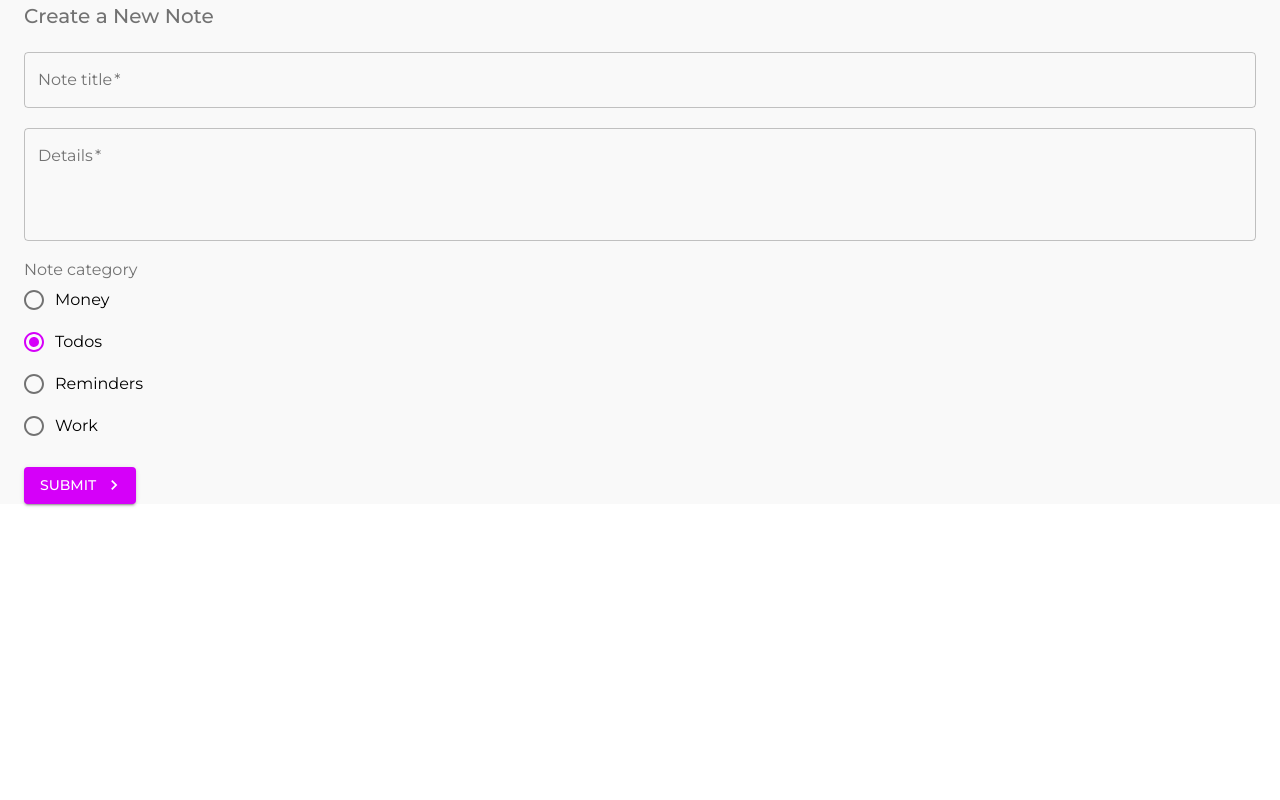
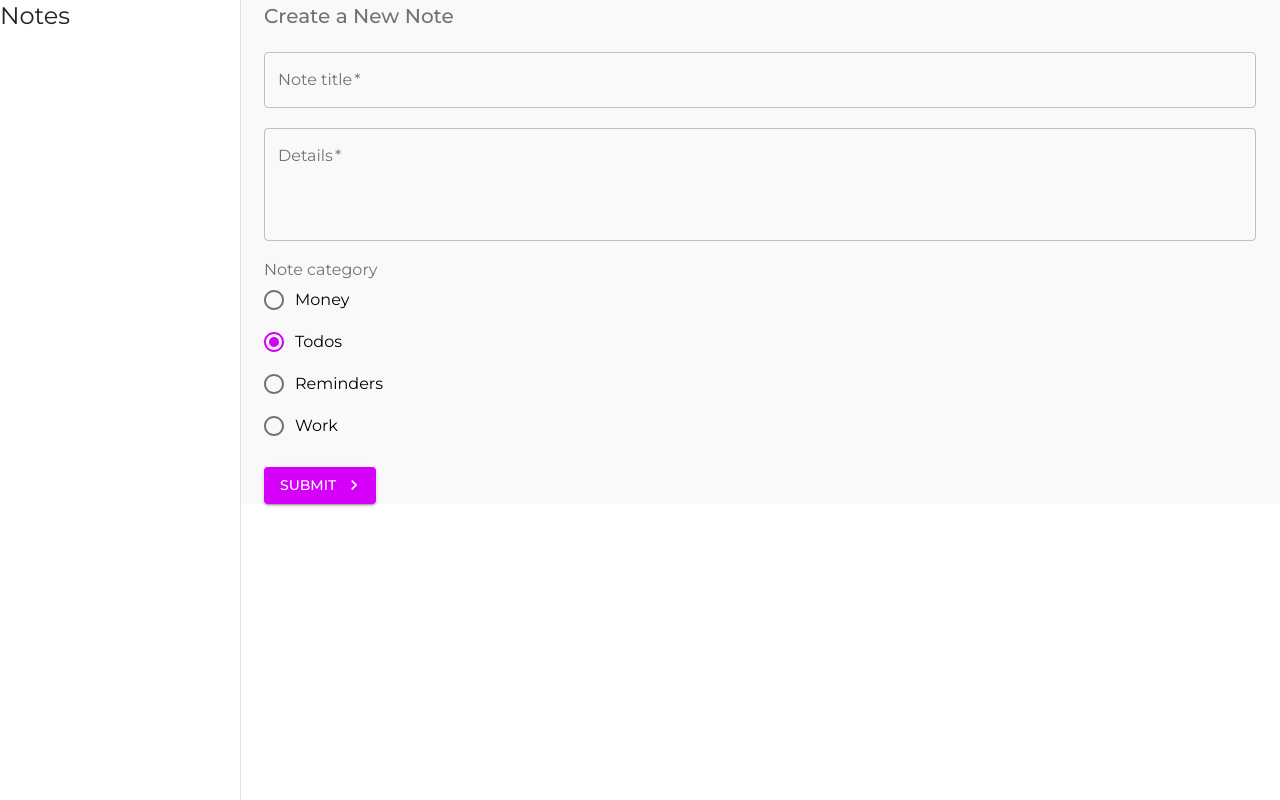
Before and after one commit to RASEM0N/todo-mui.frontend, a React (Create React App) app: page /create in a window 1280 px wide. Built offline with nearby package versions, Linux system fonts and the light colour scheme.

Commit message:
Permanent Drawer

```diff
--- a/src/components/Layout.tsx
+++ b/src/components/Layout.tsx
@@ -1,10 +1,21 @@
 import React from 'react'
-import { makeStyles } from '@material-ui/core'
+import { makeStyles, Drawer, Typography } from '@material-ui/core'
+
+// Drawer:              https://material-ui.com/ru/components/drawers/#drawer
 
 const useStyles = makeStyles({
     page: {
         background: '#f9f9f9',
         width: '100%',
+    },
+    drawer: {
+        width: 240,
+    },
+    drawerPaper: {
+        width: 240,
+    },
+    root: {
+        display: 'flex',
     },
 })
 
@@ -15,10 +26,22 @@
 const Layout: React.FC<LayoutProps> = ({ children }) => {
     const classes = useStyles()
     return (
-        <div>
+        <div className={classes.root}>
             {/*app bar*/}
 
             {/*side bar*/}
+            <Drawer
+                className={classes.drawer}
+                variant={'permanent'}
+                anchor={'left'}
+                classes={{
+                    paper: classes.drawerPaper,
+                }}
+            >
+                <div>
+                    <Typography variant={'h5'}>Notes</Typography>
+                </div>
+            </Drawer>
 
             <div className={classes.page}>{children}</div>
         </div>
```
